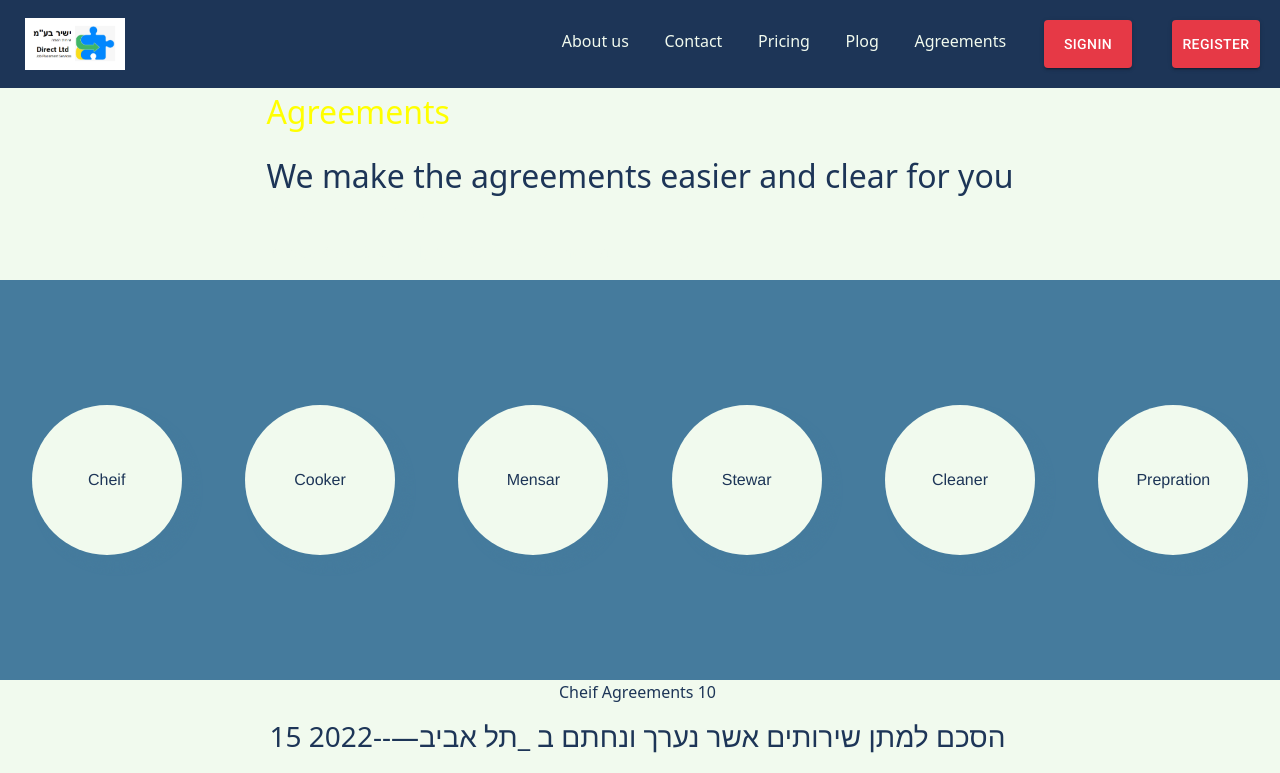
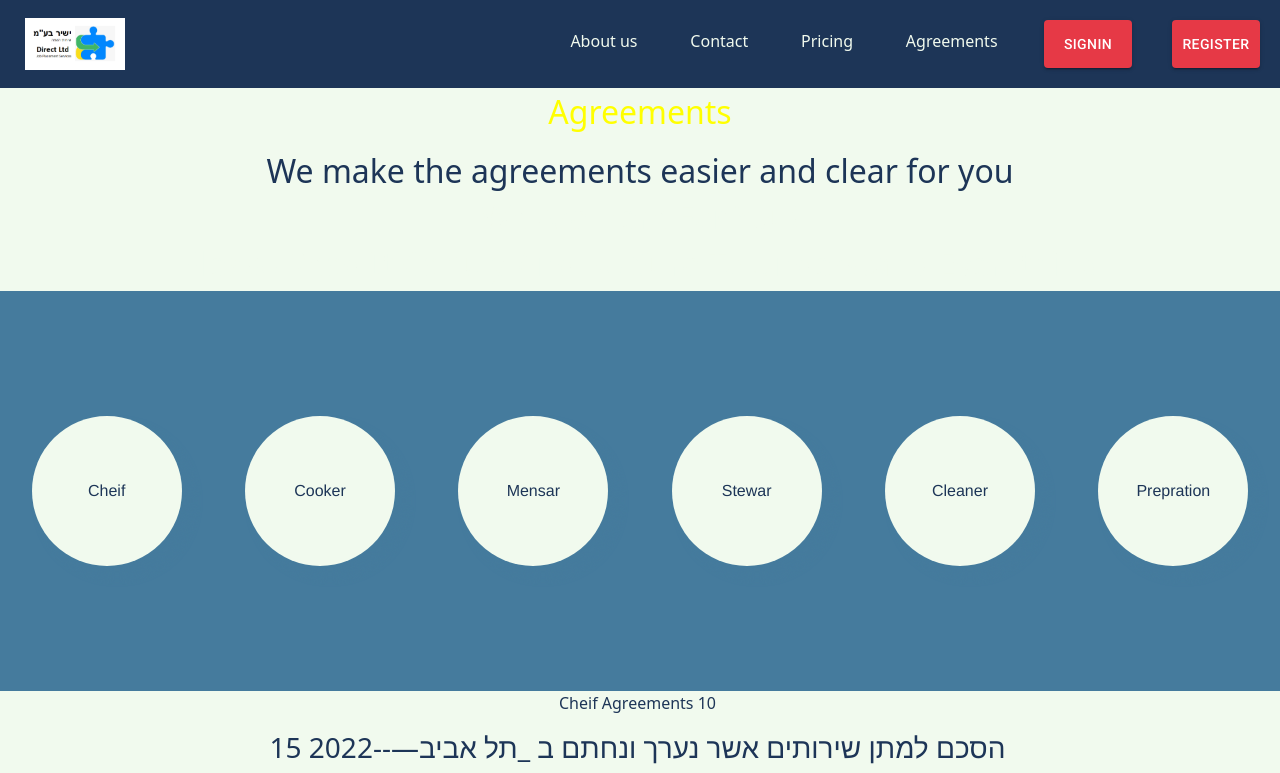
Before and after one commit to mohand30466/ui, a React (Create React App) app: page /Agreements in a window 1280 px wide. Shown: the top 773 px of the page. Built offline with nearby package versions, Linux system fonts and the light colour scheme.

Commit message:
play with style

```diff
--- a/src/component/auth/Userprofile/Userprofile.js
+++ b/src/component/auth/Userprofile/Userprofile.js
@@ -32,7 +32,8 @@ const UserProfile = () => {
       .then((res) => {
         if(res.id)
            console.log(res)
-           navigate("/home")
+           localStorage.removeItem("data");
+           navigate("/signin")
 
         }  )
 
--- a/src/component/layout/Aboutus.js
+++ b/src/component/layout/Aboutus.js
@@ -41,7 +41,7 @@ const Aboutus = () => {
     <div className="content">
       <div className="topaboutus">
         <div className="topcontent">
-          <p className="title"> About us</p>
+          <p className="title" style={{textAlign:"center"}}> About us</p>
           <div className="h1">we are here to make life easier for you</div>
           <div className="h1">All in one</div>
           <p className="subtittle"> herei can write anything meaning full and i can attract the people by that sentenses</p>
--- a/src/component/layout/Agreements.js
+++ b/src/component/layout/Agreements.js
@@ -47,10 +47,10 @@ const Agreements = () => {
     <div className="content">
       <div className="topaboutus">
         <div className="topcontent">
-          <p className="title"> Agreements</p>
-          <div className="agreementTitle">We make the agreements easier and clear for you</div>
-          <p>We Are Here For You!</p>
-          <p> Please Read It Carfuly And Be Sure To Understand Everything</p>
+          <p className="title" style={{textAlign:"center"}}> Agreements</p>
+          <div className="h1">We make the agreements easier and clear for you</div>
+          <p className="h1">We Are Here For You!</p>
+          <p className="h1"> Please Read It Carfuly And Be Sure To Understand Everything</p>
         </div>
         <div className="catogories agreementscatogeries">
           <div
--- a/src/component/layout/Header.js
+++ b/src/component/layout/Header.js
@@ -108,9 +108,14 @@ export const Header = () => {
           <div className={active ? "link-containerActive" : "links_container"}>
             <ul className="links">
               {rememberMe ? (
+                <>
                 <li className="home" onClick={(e) => setActive(false)}>
                   <Link to="/home">Home </Link>
                 </li>
+                <li onClick={(e) => setActive(false)}>
+                <Link to="/Plog">Plog</Link>
+              </li>
+              </>
               ) : null}
               <li onClick={(e) => setActive(false)}>
                 <Link to="/about">About us</Link>
@@ -121,9 +126,7 @@ export const Header = () => {
               <li onClick={(e) => setActive(false)}>
                 <Link to="/Pricing">Pricing</Link>
               </li>
-              <li onClick={(e) => setActive(false)}>
-                <Link to="/Plog">Plog</Link>
-              </li>
+
               <li onClick={(e) => setActive(false)}>
                 <Link to="/Agreements">Agreements</Link>
               </li>
--- a/src/component/layout/Home.js
+++ b/src/component/layout/Home.js
@@ -29,6 +29,12 @@ export default function Home() {
 
   const db = JSON.parse(localStorage.getItem("data"));
   const id = db.user_id;
+
+
+const getout = ()=>{
+  localStorage.removeItem("data")
+  navigate("/")
+}
 
   const openPostWindow = () => setOpen(!open);
 
@@ -75,12 +81,6 @@ export default function Home() {
           <div className="nestedlink">
             <Link to="/bussiness"> <h4>  My Bussiness</h4></Link>
           </div>
-          <div className="nestedlink">
-            <Link to="/staff">My Staff</Link>
-          </div>
-          <div className="nestedlink">
-            <Link to="/shift">Shift</Link>
-          </div>
 
           <div className="nestedlink">
             <Link to="/accounting">Accounting</Link>
@@ -96,7 +96,7 @@ export default function Home() {
           </div>
 
           <div className="nestedlink">Settings</div>
-          <div className="nestedlink">Sign out</div>
+          <div className="nestedlink" onClick={e=>getout()}>Sign out</div>
         </div>
       </div>:null
       }
--- a/src/component/layout/Pricing.js
+++ b/src/component/layout/Pricing.js
@@ -38,14 +38,14 @@ const Pricing = () => {
     <div className="content1">
       <div className="pricing-topcontainer">
         <div className="topcontent">
-          <p className="title-price">Services And Pricing</p>
-          <div className="pricing-title">
+          <p  style={{fontSize:"2rem",color:"yellow", textAlign:"center" }}>Services And Pricing</p>
+          <div className="h1" style={{color:"#1d3557" }}>
             here you can find all kitchen servicess and pricing
           </div>
-          <div className="pricing-title">
+          <div className="h1" style={{color:"#1d3557" }}>
             The best price and proffisional and fastest servicess
           </div>
-          <p className="pricing-prograph">
+          <p className="h1" style={{color:"#1d3557" }}>
             {" "}
             We are morethan happy to have you in our client list!
             <br />
--- a/src/component/layout/aboutus.css
+++ b/src/component/layout/aboutus.css
@@ -13,12 +13,12 @@
 
 }
 .title{
-    font-size: 30px;
+    font-size: 2rem;
     text-align: center;
 
 }
 .h1{
-    font-size: 30px;
+    font-size: 2rem;
     text-align: center;
 }
 .subtittle {
--- a/src/component/layout/pricing.css
+++ b/src/component/layout/pricing.css
@@ -24,8 +24,8 @@
 
 .title-price{
     font-size: 2rem;
-    font-weight: 400;
-    color: var(--userbackground);
+    /* font-weight: 400; */
+    color: greenyellow;
     text-align: center;
 }
 .pricing-topcontainer{
--- a/src/component/layout/section.css
+++ b/src/component/layout/section.css
@@ -11,8 +11,9 @@
 .h2{
     font-size: 1.5rem;
 }
-p{
-    color:var(--primary);
+.section p{
+    color:#1d3557;
+    font-family: 'Segoe UI', Tahoma, Geneva, Verdana, sans-serif;
 }
 .section{
     height: 70%;
```
